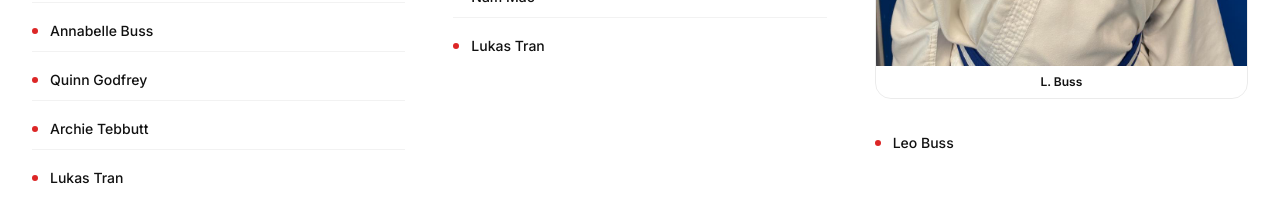
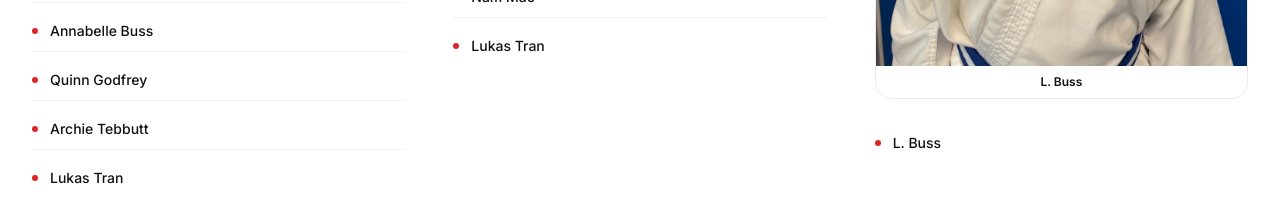
Before and after one commit to anthonieveritt-afk/forza-karate-website, a Next.js app: page /team in a window 1280 px wide. Shown: the part 1760-1983 px from the top of the page. Built offline with nearby package versions, Linux system fonts and the light colour scheme.

Commit message:
fix: rename Leo Buss to L. Buss in para athletes

```diff
--- a/app/team/page.tsx
+++ b/app/team/page.tsx
@@ -41,7 +41,7 @@ const kataAthletes = [
 ]
 
 const paraAthletes = [
-  'Leo Buss',
+  'L. Buss',
 ]
 
 const coaches = [
```
